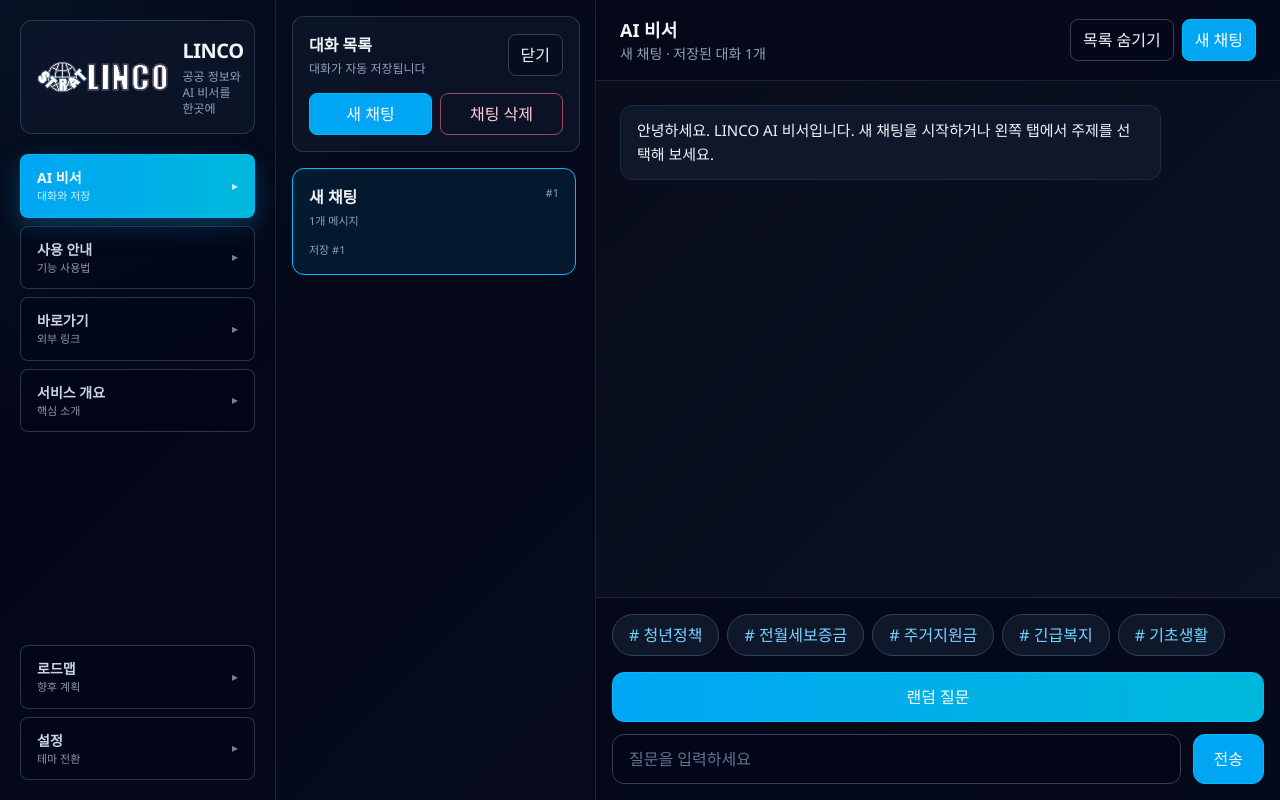
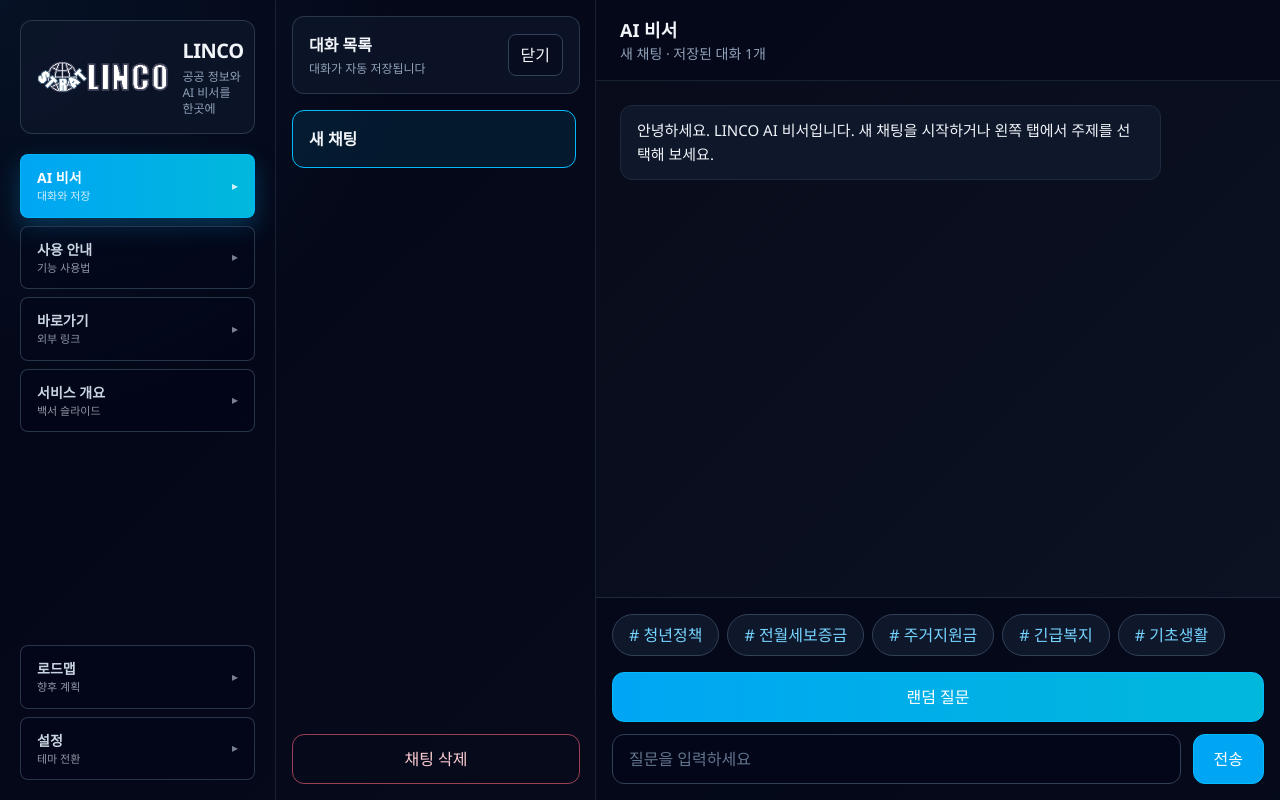
Before and after one commit to linco30617/K-AI-LINCO, a Next.js app: page / in a window 1280 px wide. Built offline with nearby package versions, Linux system fonts and the light colour scheme.

Commit message:
Add files via upload

```diff
--- a/src/app/page.tsx
+++ b/src/app/page.tsx
@@ -58,7 +58,7 @@
   { value: 'chat', label: 'AI 비서', description: '대화와 저장' },
   { value: 'guide', label: '사용 안내', description: '기능 사용법' },
   { value: 'site', label: '바로가기', description: '외부 링크' },
-  { value: 'overview', label: '서비스 개요', description: '핵심 소개' },
+  { value: 'overview', label: '서비스 개요', description: '백서 슬라이드' },
 ]
 
 const SECONDARY_TABS: Array<{ value: MainTab; label: string; description: string }> = [
@@ -221,6 +221,7 @@
   const [assistantSidebarOpen, setAssistantSidebarOpen] = useState<boolean>(() => getBootstrap().assistantSidebarOpen)
   const [input, setInput] = useState('')
   const [isLoading, setIsLoading] = useState(false)
+  const [activeDetail, setActiveDetail] = useState<string | null>(null)
   const [conversations, setConversations] = useState<Conversation[]>(() => getBootstrap().conversations)
   const [activeConversationId, setActiveConversationId] = useState<string>(() => getBootstrap().activeConversationId)
   const chatEndRef = useRef<HTMLDivElement | null>(null)
@@ -270,14 +271,6 @@
 
   const updateConversations = (updater: (previous: Conversation[]) => Conversation[]) => {
     setConversations((previous) => updater(previous))
-  }
-
-  const createNewConversation = () => {
-    const nextConversation = createConversation()
-    setConversations((previous) => [nextConversation, ...previous])
-    setActiveConversationId(nextConversation.id)
-    setActiveTab('chat')
-    setAssistantSidebarOpen(true)
   }
 
   const deleteConversation = (conversationId: string) => {
@@ -426,7 +419,10 @@
                 <button
                   key={tab.value}
                   type="button"
-                  onClick={() => setActiveTab(tab.value)}
+                  onClick={() => {
+                    setActiveTab(tab.value)
+                    setActiveDetail(null)
+                  }}
                   className={`${tabBaseClass} ${isActive ? tabActiveClass : tabInactiveClass}`}
                 >
                   <span className="flex flex-col items-start">
@@ -483,28 +479,10 @@
                         닫기
                       </button>
                     </div>
-                    <div className="mt-4 grid grid-cols-2 gap-2">
-                      <button
-                        type="button"
-                        onClick={createNewConversation}
-                        className="rounded-lg border border-sky-400 bg-sky-500 px-3 py-2 text-xs font-bold text-white"
-                      >
-                        새 채팅
-                      </button>
-                      <button
-                        type="button"
-                        onClick={() => deleteConversation(activeConversationId)}
-                        className={`rounded-lg border px-3 py-2 text-xs font-bold ${
-                          isDark ? 'border-rose-400/60 text-rose-200 hover:bg-rose-500/10' : 'border-rose-300 text-rose-700 hover:bg-rose-50'
-                        }`}
-                      >
-                        채팅 삭제
-                      </button>
-                    </div>
                   </div>
 
                   <div className="flex-1 overflow-y-auto pr-1 space-y-2">
-                    {conversations.map((conversation, index) => {
+                    {conversations.map((conversation) => {
                       const active = conversation.id === activeConversationId
                       return (
                         <button
@@ -522,15 +500,22 @@
                           <div className="flex items-start justify-between gap-3">
                             <div className="min-w-0">
                               <div className="font-semibold truncate">{conversation.title}</div>
-                              <div className={`text-[11px] mt-1 ${mutedTextClass}`}>{conversation.messages.length}개 메시지</div>
                             </div>
-                            <div className={`text-[11px] whitespace-nowrap ${mutedTextClass}`}>#{index + 1}</div>
                           </div>
-                          <div className={`mt-3 text-[11px] ${mutedTextClass}`}>저장 #{conversation.updatedAt}</div>
                         </button>
                       )
                     })}
                   </div>
+
+                  <button
+                    type="button"
+                    onClick={() => deleteConversation(activeConversationId)}
+                    className={`rounded-xl border px-4 py-3 text-sm font-bold ${
+                      isDark ? 'border-rose-400/60 text-rose-200 hover:bg-rose-500/10' : 'border-rose-300 text-rose-700 hover:bg-rose-50'
+                    }`}
+                  >
+                    채팅 삭제
+                  </button>
                 </div>
               </aside>
 
@@ -545,22 +530,6 @@
                     <div className={`text-sm ${mutedTextClass}`}>
                       {currentConversation?.title ?? '새 채팅'} · 저장된 대화 {conversations.length}개
                     </div>
-                  </div>
-                  <div className="flex items-center gap-2">
-                    <button
-                      type="button"
-                      onClick={() => setAssistantSidebarOpen((previous) => !previous)}
-                      className={`rounded-lg border px-3 py-2 text-sm font-semibold ${controlButtonClass}`}
-                    >
-                      {assistantSidebarOpen ? '목록 숨기기' : '목록 열기'}
-                    </button>
-                    <button
-                      type="button"
-                      onClick={createNewConversation}
-                      className="rounded-lg border border-sky-400 bg-sky-500 px-3 py-2 text-sm font-bold text-white"
-                    >
-                      새 채팅
-                    </button>
                   </div>
                 </header>
 
@@ -653,7 +622,7 @@
                 <div className="mx-auto max-w-5xl">
                   <h1 className="text-3xl md:text-4xl font-extrabold tracking-tight">사용 안내</h1>
                   <p className={`mt-3 max-w-3xl text-[15px] leading-relaxed ${mutedTextClass}`}>
-                    왼쪽 탭을 선택해 기능을 바꾸고, AI 비서에서는 대화를 저장하면서 이어갈 수 있습니다.
+                    왼쪽 탭으로 기능을 바꾸고, AI 비서에서는 대화를 저장한 상태로 이어서 사용할 수 있습니다.
                   </p>
 
                   <div className="mt-8 grid gap-4">
@@ -661,13 +630,21 @@
                       <h2 className="text-lg font-bold mb-2">AI 비서 사용법</h2>
                       <p className={`${mutedTextClass} leading-relaxed`}>
                         AI 비서 탭을 열면 대화 목록 패널이 함께 나타납니다. 새 채팅을 만들거나 기존 대화를 선택할 수 있고,
-                        삭제 버튼으로 현재 채팅을 제거할 수 있습니다.
+                        삭제 버튼으로 현재 채팅을 지울 수 있습니다.
                       </p>
                     </div>
                     <div className={`rounded-xl border p-6 ${panelClass}`}>
-                      <h2 className="text-lg font-bold mb-2">빠른 질문 버튼</h2>
+                      <h2 className="text-lg font-bold mb-2">해시태그 버튼 사용</h2>
                       <p className={`${mutedTextClass} leading-relaxed`}>
-                        아래 해시태그 버튼을 누르면 미리 준비된 질문이 바로 입력되어 빠르게 답을 받을 수 있습니다.
+                        아래 해시태그 버튼을 누르면 미리 준비된 질문이 바로 입력됩니다. 자주 묻는 질문을 빠르게 던질 때
+                        편하게 사용할 수 있습니다.
+                      </p>
+                    </div>
+                    <div className={`rounded-xl border p-6 ${panelClass}`}>
+                      <h2 className="text-lg font-bold mb-2">직접 질문하기</h2>
+                      <p className={`${mutedTextClass} leading-relaxed`}>
+                        입력창에 궁금한 내용을 직접 적으면 됩니다. 정책명, 대상 조건, 준비 서류처럼 구체적으로 적을수록
+                        더 정확한 답을 받기 좋습니다.
                       </p>
                     </div>
                   </div>
@@ -699,27 +676,78 @@
               )}
 
               {activeTab === 'overview' && (
+                <div className="relative h-full min-h-[60vh] overflow-hidden">
+                  <div
+                    className={`absolute inset-0 transition-all duration-500 ease-out ${
+                      activeDetail ? '-translate-x-full opacity-0' : 'translate-x-0 opacity-100'
+                    }`}
+                    style={{ pointerEvents: activeDetail ? 'none' : 'auto' }}
+                  >
                     <div className="mx-auto max-w-5xl">
                       <h1 className="text-3xl md:text-4xl font-extrabold tracking-tight">서비스 개요</h1>
                       <p className={`mt-3 max-w-3xl text-[15px] leading-relaxed ${mutedTextClass}`}>
-                    서비스 카드들을 통해 필요한 정보를 더 빠르게 찾아갈 수 있게 구성했습니다.
+                        서비스 카드들을 통해 필요한 정보를 더 빠르게 찾아갈 수 있게 구성했습니다. 카드를 누르면 백서처럼
+                        상세 페이지로 이동합니다.
                       </p>
 
                       <div className="mt-8 grid gap-4 md:grid-cols-2 xl:grid-cols-3">
                         {Object.entries(CATEGORY_DATA).map(([key, item]) => (
-                      <div key={key} className={`rounded-xl border p-6 ${cardClass}`}>
+                          <button
+                            key={key}
+                            type="button"
+                            onClick={() => setActiveDetail(key)}
+                            className={`text-left rounded-xl border p-6 transition-all duration-300 hover:-translate-y-1 hover:border-sky-400 ${cardClass}`}
+                          >
                             <div className="text-sm font-mono font-bold text-sky-400">{item.num}</div>
                             <h2 className="mt-2 text-xl font-bold">{item.title}</h2>
                             <p className={`mt-2 text-sm ${mutedTextClass}`}>{item.subtitle}</p>
-                        <ul className={`mt-4 space-y-2 text-sm ${mutedTextClass}`}>
-                          {item.bullets.map((bullet) => (
-                            <li key={bullet} className="list-disc ml-4">
+                            <div className="mt-6 text-sm font-bold text-sky-400">백서 슬라이드로 이동 →</div>
+                          </button>
+                        ))}
+                      </div>
+                    </div>
+                  </div>
+
+                  <div
+                    className={`absolute inset-0 transition-all duration-500 ease-out ${
+                      activeDetail ? 'translate-x-0 opacity-100' : 'translate-x-full opacity-0'
+                    }`}
+                    style={{ pointerEvents: activeDetail ? 'auto' : 'none' }}
+                  >
+                    <div className="mx-auto max-w-4xl">
+                      <button
+                        type="button"
+                        onClick={() => setActiveDetail(null)}
+                        className={`mb-8 rounded-lg border px-3 py-2 text-sm font-semibold ${controlButtonClass}`}
+                      >
+                        ← 목록으로 돌아가기
+                      </button>
+                      {activeDetail && (
+                        <div className={`rounded-2xl border p-8 ${panelClass}`}>
+                          <div className="text-sm font-mono font-bold text-sky-400 mb-3">{CATEGORY_DATA[activeDetail].num}</div>
+                          <h2 className="text-3xl font-extrabold tracking-tight">{CATEGORY_DATA[activeDetail].title}</h2>
+                          <div
+                            className={`mt-3 pb-5 border-b ${
+                              isDark ? 'border-slate-700/60 text-slate-400' : 'border-slate-200 text-slate-600'
+                            }`}
+                          >
+                            {CATEGORY_DATA[activeDetail].subtitle}
+                          </div>
+                          <div className="mt-6 space-y-3">
+                            {CATEGORY_DATA[activeDetail].bullets.map((bullet) => (
+                              <div
+                                key={bullet}
+                                className={`rounded-xl border px-4 py-3 ${
+                                  isDark ? 'border-slate-800 bg-slate-950/40' : 'border-slate-200 bg-slate-50'
+                                }`}
+                              >
                                 {bullet}
-                            </li>
-                          ))}
-                        </ul>
                               </div>
                             ))}
+                          </div>
+                        </div>
+                      )}
+                    </div>
                   </div>
                 </div>
               )}
@@ -783,11 +811,11 @@
         <button
           type="button"
           onClick={() => setAssistantSidebarOpen(true)}
-          className={`fixed left-[276px] top-1/2 -translate-y-1/2 rounded-r-xl border-y border-r px-3 py-4 text-xs font-bold shadow-lg ${
+          className={`fixed left-[276px] top-1/2 -translate-y-1/2 rounded-r-xl border-y border-r px-3 py-5 text-[11px] font-bold tracking-[0.2em] uppercase shadow-lg ${
             isDark ? 'border-slate-700 bg-slate-950 text-slate-100' : 'border-slate-200 bg-white text-slate-900'
           }`}
         >
-          목록 열기
+          대화목록
         </button>
       )}
     </div>
```
Lines whose indentation alone changed are shown as unchanged.
